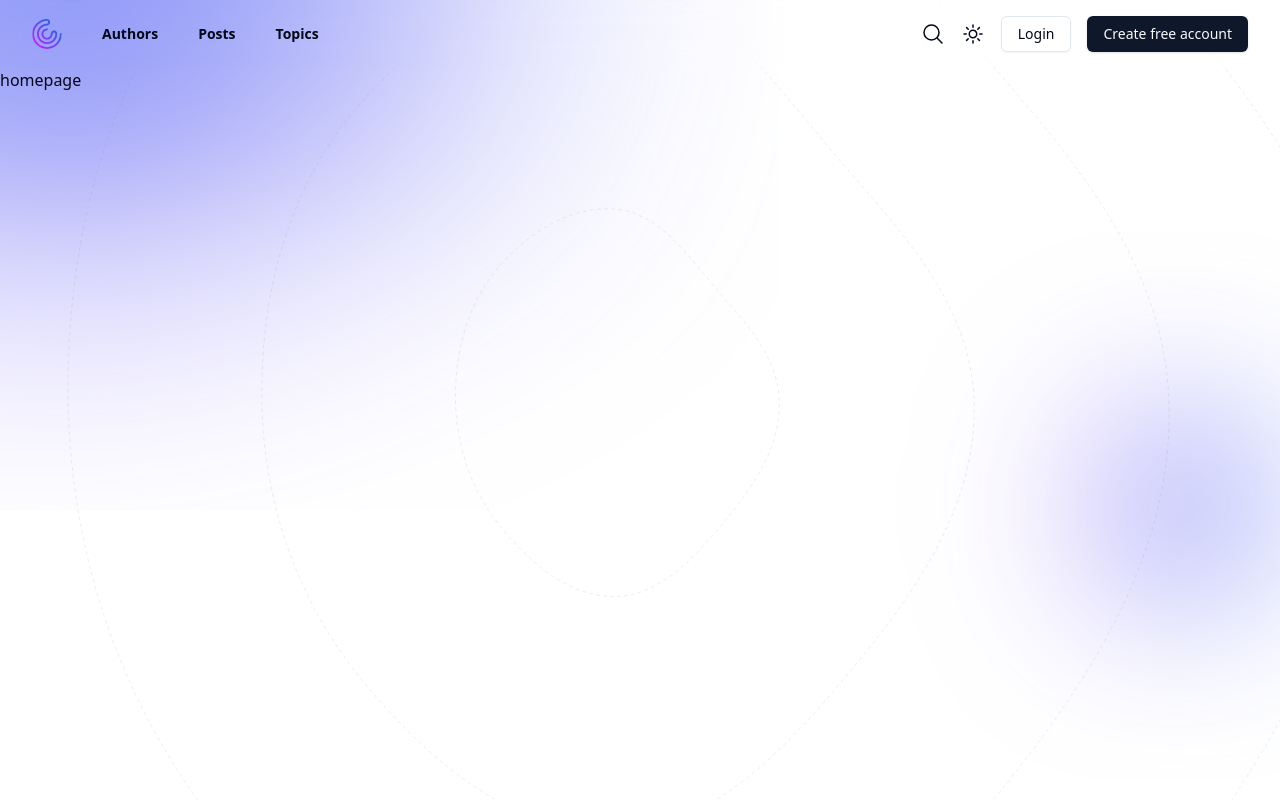
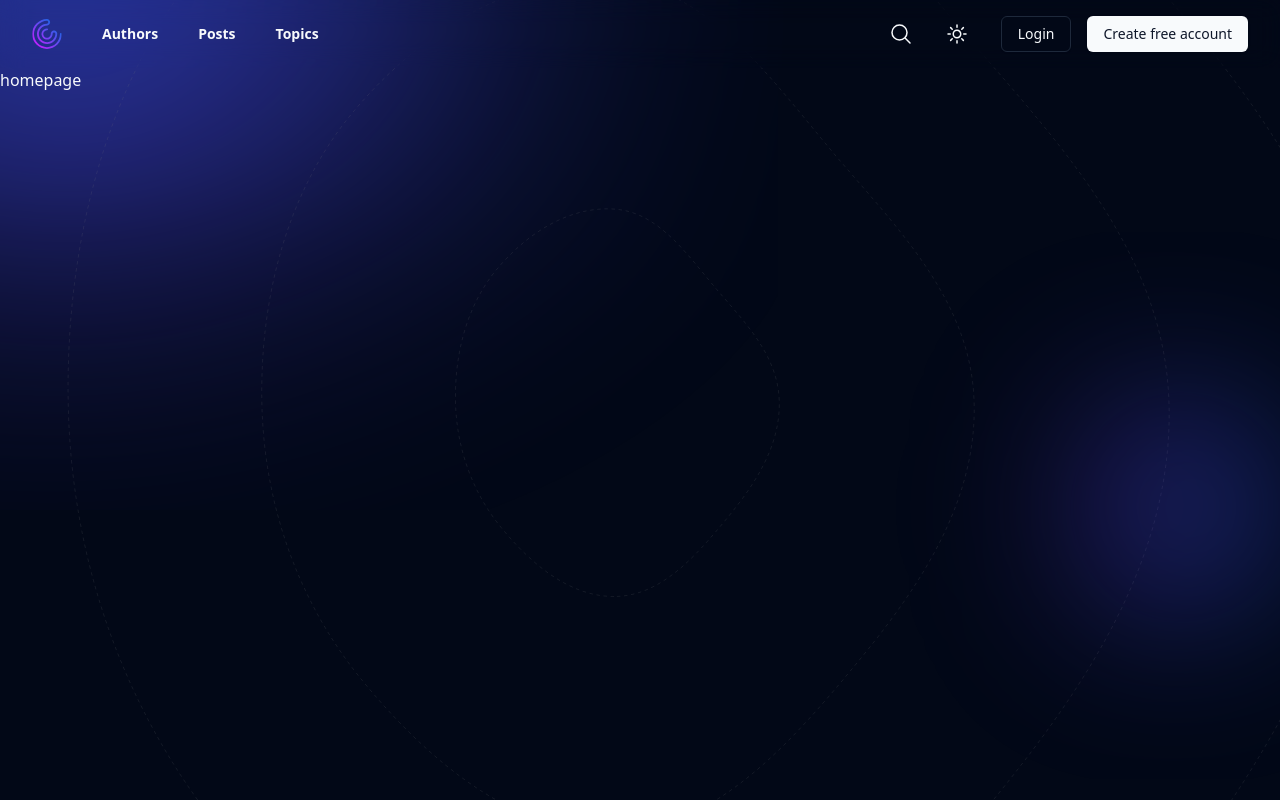
Before and after one commit to MhL5/Meta-Blog, a React (Vite) app in the folder frontend/: page / in a window 1280 px wide. Both pictures are taken after a click on the button 972 px from the left and 34 px from the top of the page. Built offline with nearby package versions, Linux system fonts and the light colour scheme.

Commit message:
frontend: update App/Header Add SvgIcons/DarkModeContext/ToggleTheme/useLocalStorage/Providers components

```diff
--- a/frontend/src/App.tsx
+++ b/frontend/src/App.tsx
@@ -1,6 +1,11 @@
 import { RouterProvider } from "react-router-dom";
 import { router } from "./router/router";
+import Providers from "./providers/Providers";
 
 export default function App() {
-  return <RouterProvider router={router} />;
+  return (
+    <Providers>
+      <RouterProvider router={router} />
+    </Providers>
+  );
 }
--- /dev/null
+++ b/frontend/src/components/SvgIcons.tsx
@@ -0,0 +1,51 @@
+import { ComponentPropsWithoutRef } from "react";
+
+/**
+ * This module contains Svg icon components
+ * @module
+ */
+
+type SvgIconsProps = ComponentPropsWithoutRef<"svg">;
+
+export function SunSvgIcon({ className = "h-6 w-6", ...props }: SvgIconsProps) {
+  return (
+    <svg
+      xmlns="http://www.w3.org/2000/svg"
+      fill="none"
+      viewBox="0 0 24 24"
+      strokeWidth={1.5}
+      stroke="currentColor"
+      className={`${className}`}
+      {...props}
+    >
+      <path
+        strokeLinecap="round"
+        strokeLinejoin="round"
+        d="M12 3v2.25m6.364.386-1.591 1.591M21 12h-2.25m-.386 6.364-1.591-1.591M12 18.75V21m-4.773-4.227-1.591 1.591M5.25 12H3m4.227-4.773L5.636 5.636M15.75 12a3.75 3.75 0 1 1-7.5 0 3.75 3.75 0 0 1 7.5 0Z"
+      />
+    </svg>
+  );
+}
+
+export function MoonSvgIcon({
+  className = "h-6 w-6",
+  ...props
+}: SvgIconsProps) {
+  return (
+    <svg
+      xmlns="http://www.w3.org/2000/svg"
+      fill="none"
+      viewBox="0 0 24 24"
+      strokeWidth="1.5"
+      stroke="currentColor"
+      className={`${className}`}
+      {...props}
+    >
+      <path
+        strokeLinecap="round"
+        strokeLinejoin="round"
+        d="M21.752 15.002A9.72 9.72 0 0 1 18 15.75c-5.385 0-9.75-4.365-9.75-9.75 0-1.33.266-2.597.748-3.752A9.753 9.753 0 0 0 3 11.25C3 16.635 7.365 21 12.75 21a9.753 9.753 0 0 0 9.002-5.998Z"
+      />
+    </svg>
+  );
+}
--- a/frontend/src/components/layout/Header.tsx
+++ b/frontend/src/components/layout/Header.tsx
@@ -1,7 +1,8 @@
 import { NavLink } from "react-router-dom";
+
 import Logo from "../ui/Logo";
 import Search from "../ui/Search";
-import ToggleTheme from "../ui/ToggleTheme";
+import ToggleTheme from "../../features/theme/ToggleTheme";
 import { Avatar } from "../ui/avatar";
 import { Button } from "../ui/button";
 import HamburgerMenu from "../ui/HamburgerMenu";
--- a/frontend/src/components/ui/ToggleTheme.tsx
+++ /dev/null
@@ -1,50 +0,0 @@
-import { ReactElement } from "react";
-// import { useDarkModeContext } from "./DarkModeContext";
-
-function ToggleTheme(): ReactElement {
-  // TODO:
-  //   const { isDarkMode, toggleDarkMode } = useDarkModeContext();
-  // eslint-disable-next-line prefer-const
-  let isDarkMode = true;
-  function toggleDarkMode() {
-    console.log(`TODO`);
-  }
-
-  return (
-    <button type="button" onClick={toggleDarkMode}>
-      {isDarkMode ? (
-        <svg
-          xmlns="http://www.w3.org/2000/svg"
-          fill="none"
-          viewBox="0 0 24 24"
-          strokeWidth={1.5}
-          stroke="currentColor"
-          className="h-6 w-6"
-        >
-          <path
-            strokeLinecap="round"
-            strokeLinejoin="round"
-            d="M12 3v2.25m6.364.386-1.591 1.591M21 12h-2.25m-.386 6.364-1.591-1.591M12 18.75V21m-4.773-4.227-1.591 1.591M5.25 12H3m4.227-4.773L5.636 5.636M15.75 12a3.75 3.75 0 1 1-7.5 0 3.75 3.75 0 0 1 7.5 0Z"
-          />
-        </svg>
-      ) : (
-        <svg
-          xmlns="http://www.w3.org/2000/svg"
-          fill="none"
-          viewBox="0 0 24 24"
-          strokeWidth="1.5"
-          stroke="currentColor"
-          className="h-6 w-6"
-        >
-          <path
-            strokeLinecap="round"
-            strokeLinejoin="round"
-            d="M21.752 15.002A9.72 9.72 0 0 1 18 15.75c-5.385 0-9.75-4.365-9.75-9.75 0-1.33.266-2.597.748-3.752A9.753 9.753 0 0 0 3 11.25C3 16.635 7.365 21 12.75 21a9.753 9.753 0 0 0 9.002-5.998Z"
-          />
-        </svg>
-      )}
-    </button>
-  );
-}
-
-export default ToggleTheme;
--- /dev/null
+++ b/frontend/src/features/theme/DarkModeContext.tsx
@@ -0,0 +1,46 @@
+import { PropsWithChildren, createContext, useContext, useEffect } from "react";
+import { useLocalStorage } from "@/hooks/useLocalStorage";
+
+type DarkModeContextValueType = {
+  isDarkMode: boolean;
+  toggleDarkMode: () => void;
+};
+type DarkModeProviderProps = PropsWithChildren;
+
+const DarkModeContext = createContext<DarkModeContextValueType | null>(null);
+
+function DarkModeProvider({ children }: DarkModeProviderProps) {
+  const [isDarkMode, setIsDarkMode] = useLocalStorage({
+    initialState: window.matchMedia("(prefers-color-scheme: dark)").matches,
+    key: "isDarkMode",
+  });
+
+  useEffect(() => {
+    if (isDarkMode) document.documentElement.classList.add("dark");
+    if (isDarkMode) document.documentElement.classList.remove("light");
+
+    if (!isDarkMode) document.documentElement.classList.add("light");
+    if (!isDarkMode) document.documentElement.classList.remove("dark");
+  }, [isDarkMode]);
+
+  function toggleDarkMode() {
+    setIsDarkMode((darkMode) => !darkMode);
+  }
+
+  return (
+    <DarkModeContext.Provider value={{ isDarkMode, toggleDarkMode }}>
+      {children}
+    </DarkModeContext.Provider>
+  );
+}
+
+function useDarkModeContext() {
+  const context = useContext(DarkModeContext);
+  if (!context)
+    throw new Error("Dark mode context was called outside of its provider");
+  return context;
+}
+
+// eslint-disable-next-line react-refresh/only-export-components
+export { useDarkModeContext };
+export default DarkModeProvider;
--- /dev/null
+++ b/frontend/src/features/theme/ToggleTheme.tsx
@@ -0,0 +1,17 @@
+import { ReactElement } from "react";
+
+import { useDarkModeContext } from "./DarkModeContext";
+import { MoonSvgIcon, SunSvgIcon } from "@/components/SvgIcons";
+import { Button } from "@/components/ui/button";
+
+function ToggleTheme(): ReactElement {
+  const { isDarkMode, toggleDarkMode } = useDarkModeContext();
+
+  return (
+    <Button variant="ghost" type="button" onClick={toggleDarkMode}>
+      {isDarkMode ? <SunSvgIcon /> : <MoonSvgIcon />}
+    </Button>
+  );
+}
+
+export default ToggleTheme;
--- /dev/null
+++ b/frontend/src/hooks/useLocalStorage.tsx
@@ -0,0 +1,21 @@
+import { type Dispatch, type SetStateAction, useEffect, useState } from "react";
+
+type UseLocalStorageParams<T> = { initialState: T; key: string };
+type UseLocalStorageReturn<T> = [T, Dispatch<SetStateAction<T>>];
+function useLocalStorage<T>({
+  initialState,
+  key,
+}: UseLocalStorageParams<T>): UseLocalStorageReturn<T> {
+  const [value, setValue] = useState(() => {
+    const storedValue = localStorage.getItem(key);
+    return storedValue ? JSON.parse(storedValue) : initialState;
+  });
+
+  useEffect(() => {
+    localStorage.setItem(key, value);
+  }, [key, value]);
+
+  return [value, setValue];
+}
+
+export { useLocalStorage };
--- /dev/null
+++ b/frontend/src/providers/Providers.tsx
@@ -0,0 +1,8 @@
+import { PropsWithChildren } from "react";
+
+import DarkModeProvider from "@/features/theme/DarkModeContext";
+
+type ProviderProps = PropsWithChildren;
+export default function Providers({ children }: ProviderProps) {
+  return <DarkModeProvider>{children}</DarkModeProvider>;
+}
```
